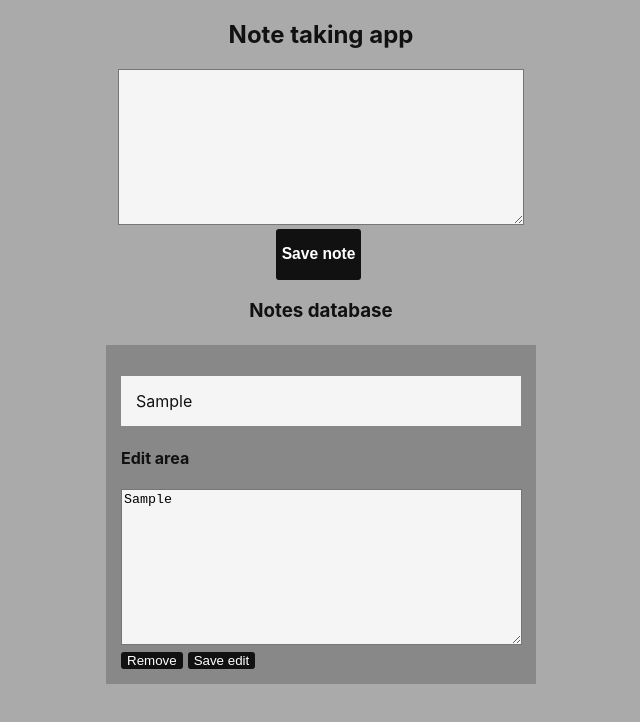
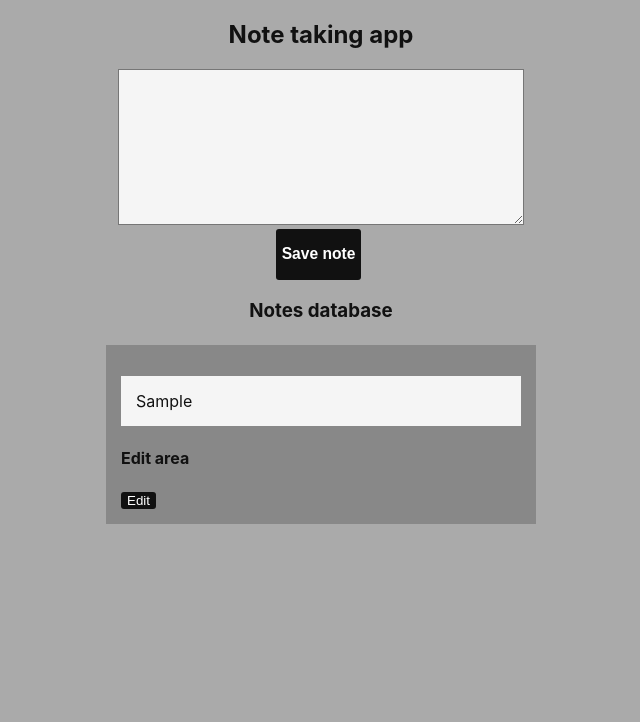
Before and after one commit to enfrte/code-and-work-week-8-homework, a React (Create React App) app: page / in a window 1280 px wide. Both pictures are taken after typing "Sample" into the empty fields and a click on the button "Save note". Shown: the top 722 px of the page, without its empty margins (319-959 px from the left). Built offline with nearby package versions, Linux system fonts and the light colour scheme.

Commit message:
Added edit text feature

```diff
--- a/src/App.js
+++ b/src/App.js
@@ -1,6 +1,7 @@
 import React from 'react';
 import ReactDOM from 'react-dom';
 import { createStore } from 'redux';
+import Note from "./Note";
 import './App.css';
 
 const simpleReducer = (state = [], action) => {
@@ -81,19 +82,9 @@ function App() {
         store.getState().length > 0 ?
           <div className="notes-container">
             {
-              store.getState().map(element => {
+              store.getState().map(obj => {
                 return (
-                  <div className="note-container" key={element.id} id={element.id}>
-                    <div className="text-container" data-text={element.id}>
-                      <p className="note-text">{element.text}</p>
-                      <h4>Edit area</h4>
-                      <textarea style={{}} className="edit-text" name="editText" data-edittext={element.id} cols="30" rows="10" defaultValue={element.text}></textarea>
-                    </div>
-                    <div>
-                      <button onClick={() => { store.dispatch(removeNote(element.id)) }}>Remove</button>
-                      <button onClick={() => { store.dispatch(saveEdit(element.id)) }}>Save edit</button>
-                    </div>
-                  </div>
+                  <Note key={obj.id} id={obj.id} text={obj.text} />
                 );
               })
             }
--- /dev/null
+++ b/src/Note.js
@@ -0,0 +1,33 @@
+import React, { useState, useCallback } from 'react';
+import ReactDOM from 'react-dom';
+import { createStore } from 'redux';
+
+function Note({id, text}) {
+	const [hidden, setHidden] = useState(true);
+
+	const handleSwitchTextarea = () => {
+    setHidden(!hidden);
+ 	};
+
+  return (
+		<div className="note-container" id={id}>
+			<div className="text-container" data-text={id}>
+				<p className="note-text">{text}</p>
+				<h4>Edit area</h4>
+				{
+					hidden ?
+						null
+					:
+						<textarea style={{}} className="edit-text" name="editText" data-edittext={id} cols="30" rows="10" defaultValue={text}></textarea>
+				}
+			</div>
+			<div>
+				{/*<button onClick={() => { store.dispatch(removeNote(element.id)) }}>Remove</button>
+				<button onClick={() => { store.dispatch(saveEdit(element.id)) }}>Save edit</button>*/}
+				<button onClick={handleSwitchTextarea}>{hidden ? "Edit" : "Cancel"}</button>
+			</div>
+		</div>
+  );
+}
+
+export default Note;
```
Also changed, not shown: src/reducer.js (added, +49 -0 lines), 1 other file (tests, documents, lock files or other folders).
